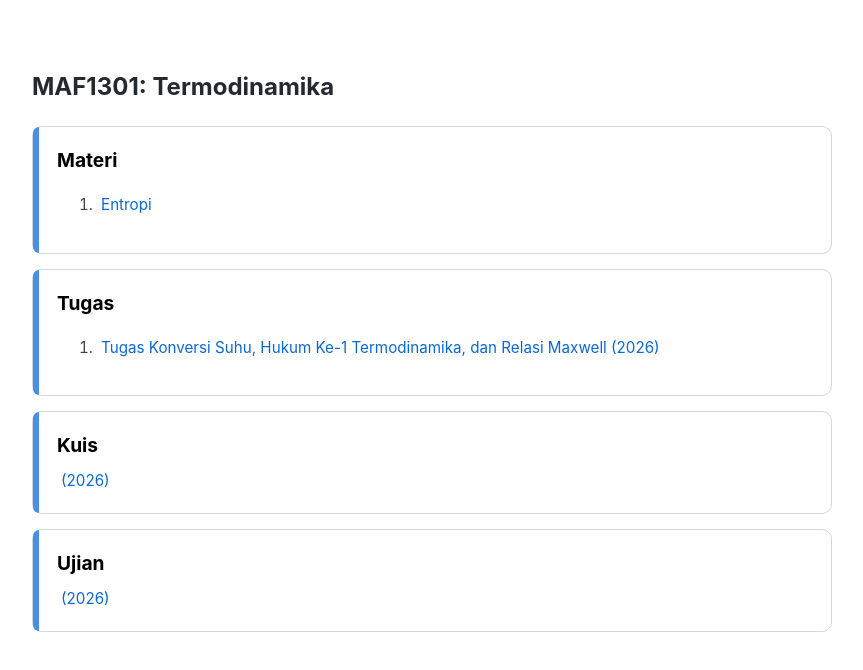
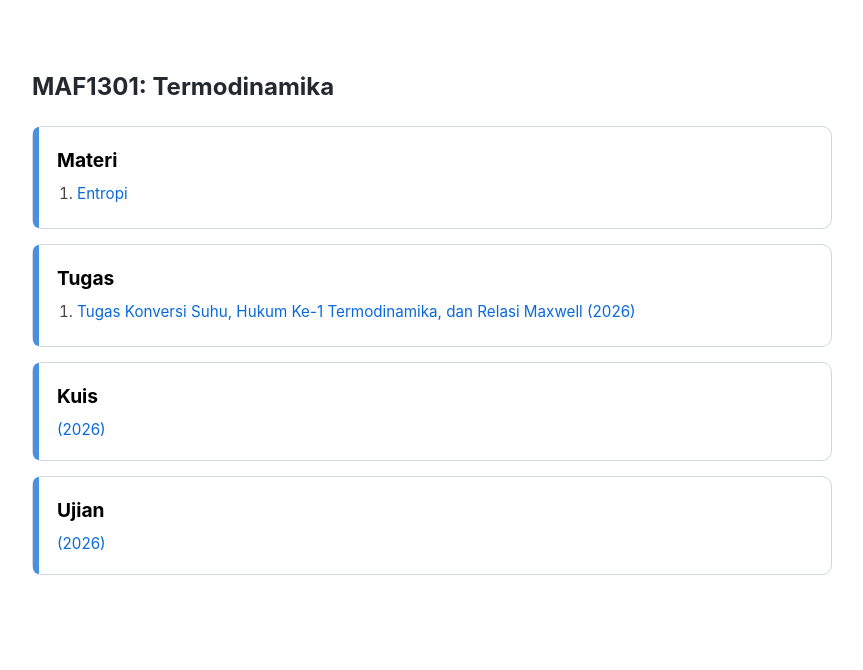
Before and after one commit to windu-sara/windu-sara.github.io, a plain HTML site: page daftar-mk/mk-MAF1301.html in a window 1280 px wide. Shown: the whole page, without its empty margins (208-1071 px from the left). Drawn offline with Linux system fonts and the light colour scheme.

Commit message:
Mengubah vertikal align di MAF1301: Termodinamika

```diff
--- a/daftar-mk/mk-MAF1301.html
+++ b/daftar-mk/mk-MAF1301.html
@@ -98,12 +98,23 @@
             position: relative;
             z-index: 2;
         }
+        .card-years ol {
+            margin: 0;
+            padding-left: 20px; /* Mengurangi indentasi berlebih di HP */
+        }
+
+        .card-years li {
+            margin-bottom: 4px;
+        }
+
         .card-years a {
             color: #0969da;
             text-decoration: none;
-            padding: 2px 4px;
-            display: inline-block; /* MEMPERLUAS AREA KLIK */
+            padding: 2px 0;
+            display: inline; /* Ganti dari inline-block ke inline agar nomor 1. sejajar di atas */
+            vertical-align: top;
         }
+
         .card-years a:hover {
             color: #e74c3c;
         }
```
